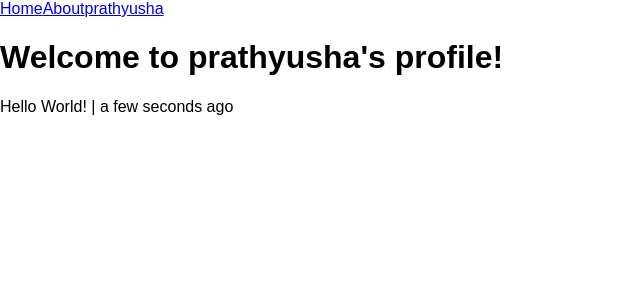
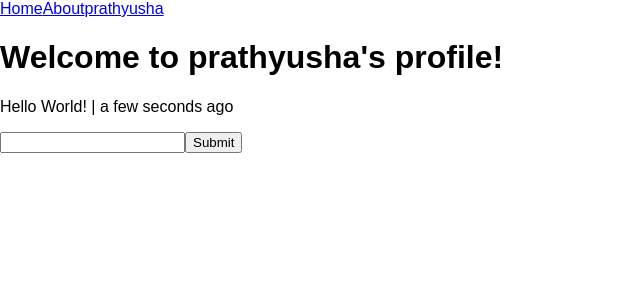
Before and after one commit to pmattam/Sups, a React (Create React App) app: page /#/users/prathyusha in a window 1280 px wide. Shown: the top 300 px of the page, without its empty margins (0-640 px from the left). Built offline with nearby package versions, Linux system fonts and the light colour scheme.

Commit message:
From Profile page Individual user can add a new sup

```diff
--- a/src/App.js
+++ b/src/App.js
@@ -1,7 +1,18 @@
+// import React, { Component } from 'react';
 import React from 'react';
 import Sups from './components/Sups';
 import sups from './lib/supsList';
-import AddSupInputForm from './components/AddSupInputForm';
+// import AddSupInputForm from './components/AddSupInputForm';
+
+let App = () =>
+  <div>
+    <Sups
+      sups={sups}
+    />
+  </div>
+
+export default App;
+
 
 // let App = () =>
 //   <div>
@@ -14,44 +25,41 @@ import AddSupInputForm from './components/AddSupInputForm';
 //     />
 //   </div>
 
-class App extends React.Component {
+// class App extends Component {
 
-  constructor(props) {
-      super(props);
-      this.state = {
-         sups: sups
-      }
-  }
+//   constructor(props) {
+//       super(props);
+//       this.state = {
+//          sups: sups
+//       }
+//   }
 
-  render() {
-      let { sups } = this.state;
+//   render() {
+//       let { sups } = this.state;
 
-      let saveNewSup = (saveSup) => {
-        let supsCopy = sups;
-        let userId = sups.filter(sup => sup.author.toLowerCase() === saveSup.author.toLowerCase())[0].userId;
-        console.log("uid", userId);
-        saveSup.userId = userId;
-        saveSup.time = new Date();
-        supsCopy.push(saveSup);
-        console.log(supsCopy);
-        this.setState({
-          sups: supsCopy
-        })
-      }
+//       let saveNewSup = (saveSup) => {
+//         let supsCopy = sups;
+//         let userId = sups.filter(sup => sup.author.toLowerCase() === saveSup.author.toLowerCase())[0].userId;
+//         console.log("uid", userId);
+//         saveSup.userId = userId;
+//         saveSup.time = new Date();
+//         supsCopy.push(saveSup);
+//         console.log(supsCopy);
+//         this.setState({
+//           sups: supsCopy
+//         })
+//       }
 
-      return (
-        <div>
-          <Sups
-            sups={sups}
-          />
-          <AddSupInputForm
-            sups={sups}
-            saveNewSup={saveNewSup}
-          />
-        </div>
-      )
-  }
-}
-
-
-export default App;
+//       return (
+//         <div>
+//           <Sups
+//             sups={sups}
+//           />
+//           {/* <AddSupInputForm
+//             sups={sups}
+//             saveNewSup={saveNewSup}
+//           /> */}
+//         </div>
+//       )
+//   }
+// }
--- a/src/Profile.js
+++ b/src/Profile.js
@@ -1,21 +1,74 @@
-import React from 'react';
+import React, { Component } from 'react';
 import sups from './lib/supsList';
 import moment from 'moment';
+import AddSupInputForm from './components/AddSupInputForm';
 
-let Profile = ({ match }) =>
-{
-    return(
-        <div>
-            <h1>Welcome to {match.params.username}'s profile!</h1>
+// let Profile = ({ match }) =>
+// {
+//     return(
+//         <div>
+//             <h1>Welcome to {match.params.username}'s profile!</h1>
+//             <div>
+//                 {
+//                     sups.filter(sup => match.params.username.toLowerCase() === sup.author.toLowerCase()).map(sup =>
+//                         <p>{sup.body} | {moment(sup.time).fromNow()}</p>)
+//                 }
+//             </div>
+//         </div>
+//     )
+// }
+
+
+class Profile extends Component {
+    constructor(props) {
+        super(props);
+        console.log("Comes in as", this.props);
+        this.state = {
+            sups: sups
+        }
+    }
+
+    saveNewSup = (saveSup) => {
+        let supsCopy = sups;
+        let usernameForSavingNewSups = this.props.match.params.username;
+        let userId = sups.filter(sup => sup.author.toLowerCase() === usernameForSavingNewSups.toLowerCase())[0].userId;
+        console.log(userId);
+        console.log(usernameForSavingNewSups);
+        saveSup.userId = userId;
+        saveSup.author = usernameForSavingNewSups;
+        saveSup.time = new Date();
+        supsCopy.push(saveSup);
+        console.log('Entire sups Copy', supsCopy);
+        this.setState({
+            sups: supsCopy
+        })
+        console.log(sups);
+    }
+
+    render() {
+
+        let { sups } = this.state;
+
+
+        return(
             <div>
+                <h1>Welcome to {this.props.match.params.username}'s profile!</h1>
+                <div>
                 {
-                    sups.filter(sup => match.params.username.toLowerCase() === sup.author.toLowerCase()).map(sup =>
-                        <p>{sup.body} | {moment(sup.time).fromNow()}</p>)
+                    sups.filter(sup => this.props.match.params.username.toLowerCase() === sup.author.toLowerCase()).map(sup =>
+                    <p>{sup.body} | {moment(sup.time).fromNow()}</p>)
                 }
+                </div>
+                <AddSupInputForm
+                    sups={sups}
+                    saveNewSup={this.saveNewSup}
+                />
             </div>
-        </div>
-    )
+        )
+    }
 }
 
 
+
+
 export default Profile;
--- a/src/components/AddSupInputForm.js
+++ b/src/components/AddSupInputForm.js
@@ -1,12 +1,13 @@
 import React from 'react';
-import { getAuthorNameAndId, getSupText } from '../lib/helper-functions';
+// import { getAuthorNameAndId, getSupText } from '../lib/helper-functions';
+import { getSupText } from '../lib/helper-functions';
 
 let AddSupInputForm = ({ sups, saveNewSup }) => {
     let newSup = {};
     return(
         <div>
             <form>
-                <input className="author-input" onChange={(event) => getAuthorNameAndId(sups, newSup, event.target.value)}/>
+                {/* <input className="author-input" onChange={(event) => getAuthorNameAndId(sups, newSup, event.target.value)}/> */}
                 <input className="sup-input" onChange={(event) => getSupText(newSup, event.target.value)}/>
                 <button className="save-btn" onClick={() => saveNewSup(newSup)}>Submit</button>
             </form>
--- a/src/lib/helper-functions.js
+++ b/src/lib/helper-functions.js
@@ -1,9 +1,9 @@
-export let getAuthorNameAndId = (sups, newSup, eventValue) => {
-    // let userId = sups.filter(sup => sup.author.toLowerCase() === eventValue.toLowerCase())[0].userId;
-    newSup.author = eventValue;
-    // newSup.userId = userId;
-    // return newSup;
-}
+// export let getAuthorNameAndId = (sups, newSup, eventValue) => {
+//     // let userId = sups.filter(sup => sup.author.toLowerCase() === eventValue.toLowerCase())[0].userId;
+//     newSup.author = eventValue;
+//     // newSup.userId = userId;
+//     // return newSup;
+// }
 
 export let getSupText = (newSup, eventValue) =>
     newSup.body = eventValue;
```
